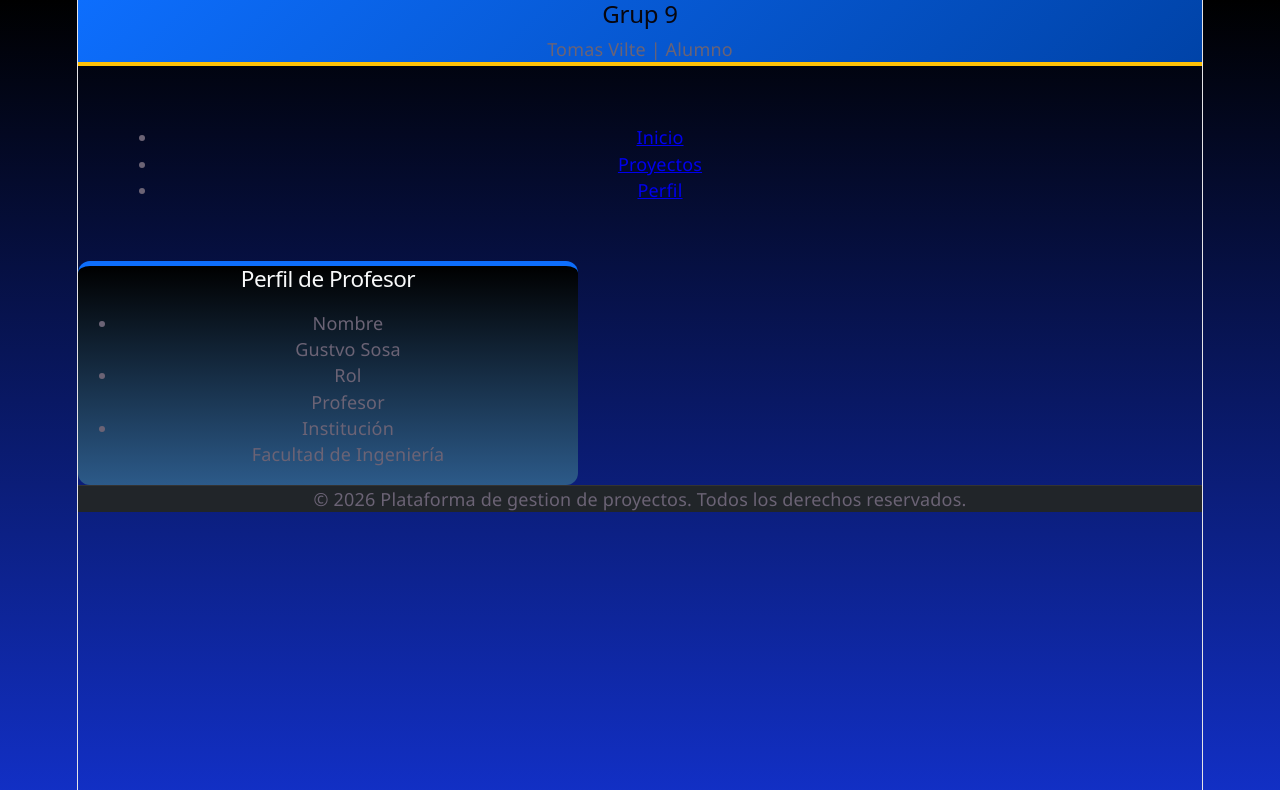
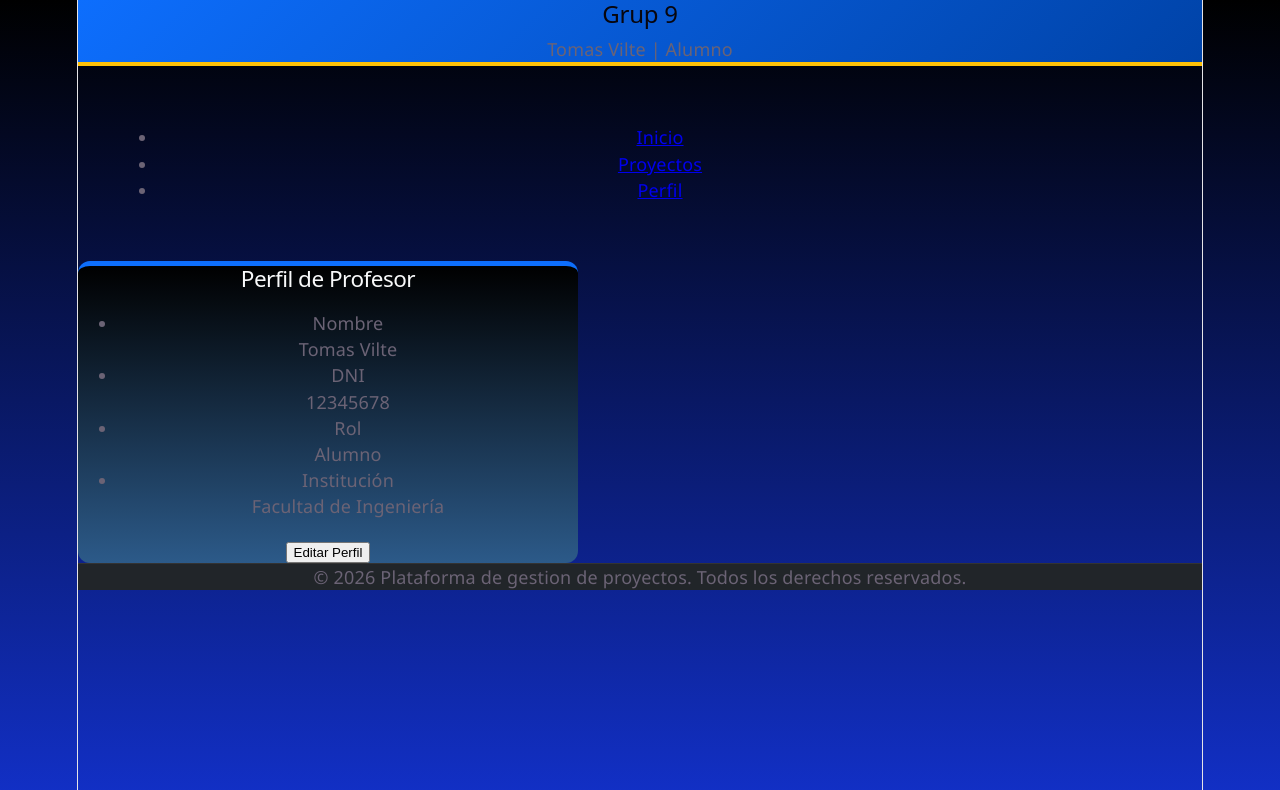
Before and after one commit to MartinAmante/pv_tp3_Grupo9, a React (Vite) app: page /perfil in a window 1280 px wide. Shown: the top 790 px of the page. Built offline with nearby package versions, Linux system fonts and the light colour scheme.

Commit message:
Modificacion PerfilUsuario.jsx  Mauricio Gutierrez

```diff
--- a/src/components/PerfilUsuario.jsx
+++ b/src/components/PerfilUsuario.jsx
@@ -1,28 +1,135 @@
+import React, { useContext, useState, useEffect } from 'react';
+import { UsuarioContext } from '../context/UsuarioContext';
+
 const PerfilUsuario = () => {
+    const { usuario, actualizarPerfil } = useContext(UsuarioContext);
+
+    const [editando, setEditando] = useState(false);
+    const [formValues, setFormValues] = useState({ ...usuario });
+
+    useEffect(() => {
+        setFormValues({ ...usuario });
+    }, [usuario]);
+
+    const handleChange = (e) => {
+        const { name, value } = e.target;
+        setFormValues({
+            ...formValues,
+            [name]: value
+        });
+    };
+
+    const handleSubmit = (e) => {
+        e.preventDefault();
+        actualizarPerfil(formValues);
+        setEditando(false);
+    };
 
     return (
-        <div className="container d-flex justify-content-center">
+        <div className="container d-flex justify-content-center mt-4">
             {/* Mantenemos la tarjeta de tu compañero pero centrada y con un ancho máximo */}
             <div className="card shadow-lg p-3 mb-5 bg-body-tertiary rounded border-primary" style={{ maxWidth: "500px", width: "100%" }}>
                 <div className="card-body">
                     {/* Título estilizado con tipografía Bootstrap */}
                     <h2 className="card-title h4 fw-bold mb-4 text-primary">Perfil de Profesor</h2>
 
+                    <form onSubmit={handleSubmit}>
                         {/* Transformamos los párrafos en una lista limpia y elegante */}
-                    <ul className="list-group list-group-flush">
-                        <li className="list-group-item px-0 py-2">
+                        <ul className="list-group list-group-flush mb-4">
+                            <li className="list-group-item px-0 py-2 border-0">
                                 <div className="text-muted small">Nombre</div>
-                            <div className="fw-semibold text-dark">Gustvo Sosa</div>
+                                {editando ? (
+                                    <input
+                                        type="text"
+                                        className="form-control mt-1"
+                                        name="nombre"
+                                        value={formValues.nombre}
+                                        onChange={handleChange}
+                                        required
+                                    />
+                                ) : (
+                                    <div className="fw-semibold text-dark">{usuario.nombre}</div>
+                                )}
                             </li>
-                        <li className="list-group-item px-0 py-2">
+
+                            <li className="list-group-item px-0 py-2 border-0">
+                                <div className="text-muted small">DNI</div>
+                                {editando ? (
+                                    <input
+                                        type="text"
+                                        className="form-control mt-1"
+                                        name="dni"
+                                        value={formValues.dni}
+                                        onChange={handleChange}
+                                        required
+                                    />
+                                ) : (
+                                    <div className="fw-semibold text-dark">{usuario.dni}</div>
+                                )}
+                            </li>
+
+                            <li className="list-group-item px-0 py-2 border-0">
                                 <div className="text-muted small">Rol</div>
-                            <div className="fw-semibold text-dark">Profesor</div>
+                                {editando ? (
+                                    <select
+                                        className="form-select mt-1"
+                                        name="rol"
+                                        value={formValues.rol}
+                                        onChange={handleChange}
+                                    >
+                                        <option value="Alumno">Alumno</option>
+                                        <option value="Docente">Docente</option>
+                                    </select>
+                                ) : (
+                                    <div className="fw-semibold text-dark">{usuario.rol}</div>
+                                )}
                             </li>
-                        <li className="list-group-item px-0 py-2">
+
+                            <li className="list-group-item px-0 py-2 border-0">
                                 <div className="text-muted small">Institución</div>
-                            <div className="fw-semibold text-dark">Facultad de Ingeniería</div>
+                                {editando ? (
+                                    <input
+                                        type="text"
+                                        className="form-control mt-1"
+                                        name="institucion"
+                                        value={formValues.institucion}
+                                        onChange={handleChange}
+                                        required
+                                    />
+                                ) : (
+                                    <div className="fw-semibold text-dark">{usuario.institucion}</div>
+                                )}
                             </li>
                         </ul>
+
+                        <div className="d-flex justify-content-end gap-2">
+                            {editando ? (
+                                <>
+                                    <button type="submit" className="btn btn-success px-4 shadow-sm">
+                                        Guardar
+                                    </button>
+                                    <button
+                                        type="button"
+                                        className="btn btn-secondary px-4"
+                                        onClick={() => {
+                                            setEditando(false);
+                                            setFormValues({ ...usuario });
+                                        }}
+                                    >
+                                        Cancelar
+                                    </button>
+                                </>
+                            ) : (
+                                <button
+                                    type="button"
+                                    className="btn btn-primary px-4 shadow-sm"
+                                    onClick={() => setEditando(true)}
+                                >
+                                    Editar Perfil
+                                </button>
+                            )}
+                        </div>
+                    </form>
                 </div>
             </div>
         </div>
```
Lines whose indentation alone changed are shown as unchanged.
